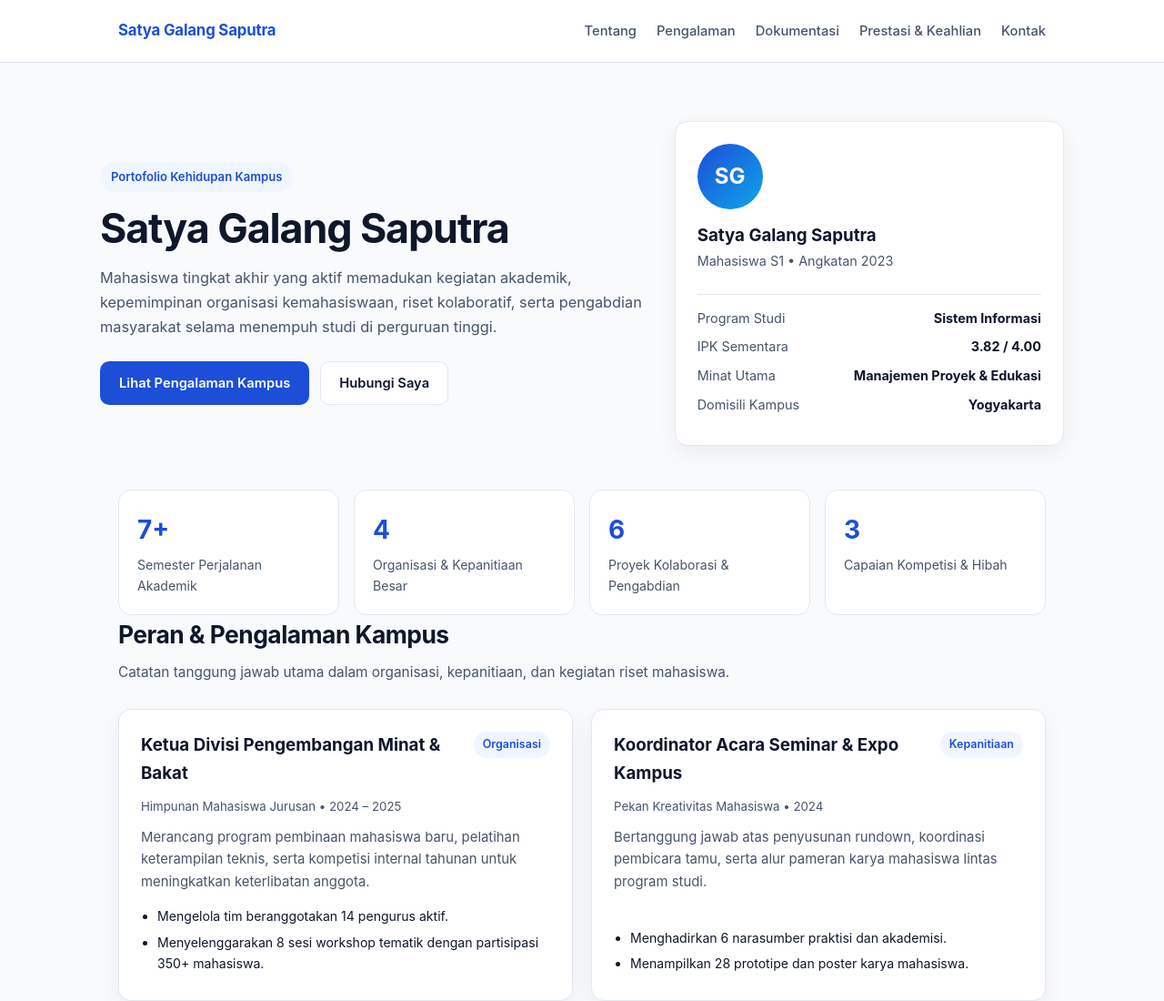
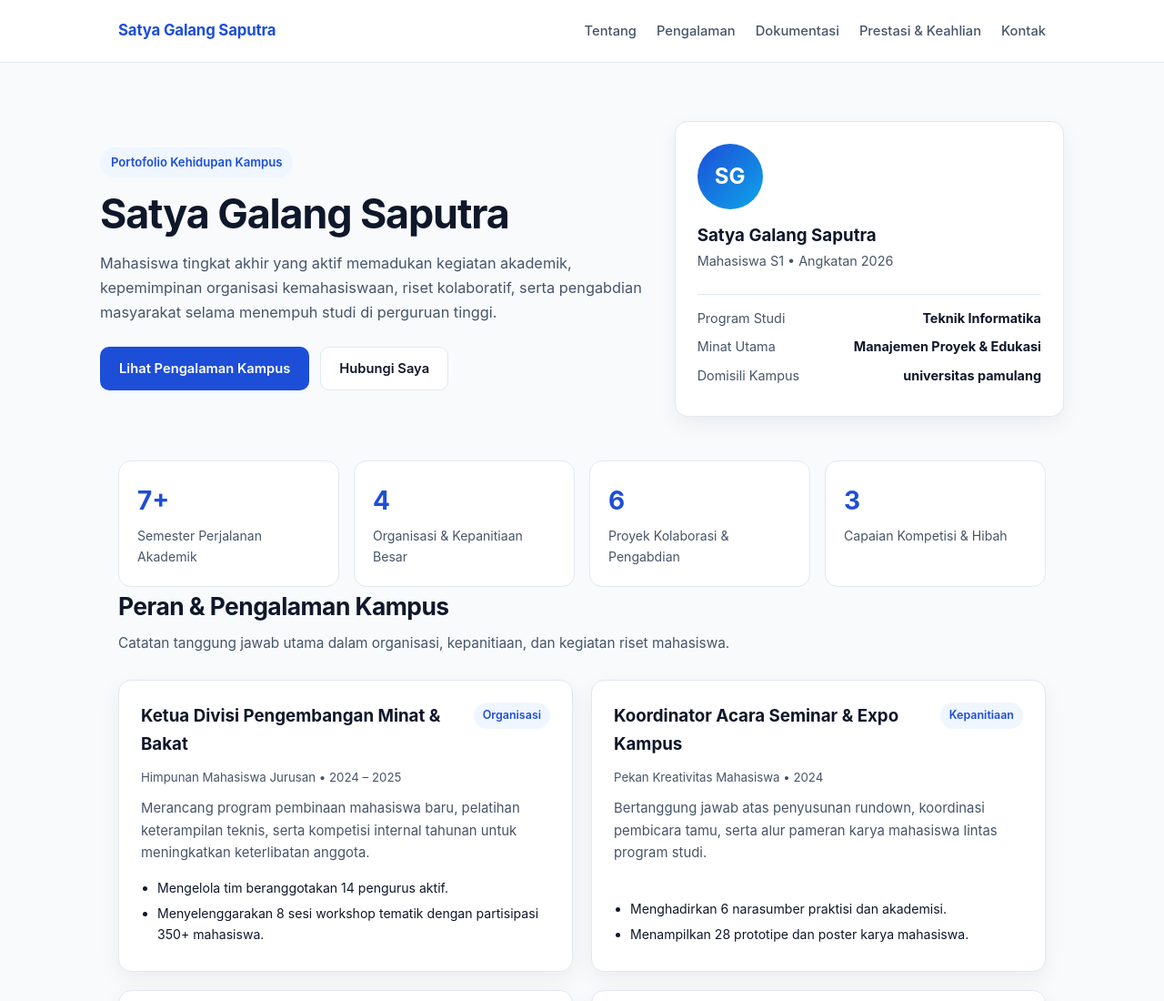
Before and after one commit to satyagalang123-cmd/kehidupan-tentang-kampus-, a plain HTML site: page index.html in a window 1280 px wide. Shown: the top 1100 px of the page at 91% size. Drawn offline with Linux system fonts and the light colour scheme.

Commit message:
Update index.html
kehidupan tentang kampus yang bisa di akses kapan saja

```diff
--- a/index.html
+++ b/index.html
@@ -538,12 +538,11 @@
       <aside class="profile-card">
         <div class="avatar">SG</div>
         <h3>Satya Galang Saputra</h3>
-        <p style="font-size: 0.9rem; color: var(--muted);">Mahasiswa S1 • Angkatan 2023</p>
+        <p style="font-size: 0.9rem; color: var(--muted);">Mahasiswa S1 • Angkatan 2026</p>
         <ul class="meta-list">
-          <li><span>Program Studi</span> <strong>Sistem Informasi</strong></li>
-          <li><span>IPK Sementara</span> <strong>3.82 / 4.00</strong></li>
+          <li><span>Program Studi</span> <strong>Teknik Informatika</strong></li>
           <li><span>Minat Utama</span> <strong>Manajemen Proyek &amp; Edukasi</strong></li>
-          <li><span>Domisili Kampus</span> <strong>Yogyakarta</strong></li>
+          <li><span>Domisili Kampus</span> <strong>universitas pamulang</strong></li>
         </ul>
       </aside>
     </section>
```
